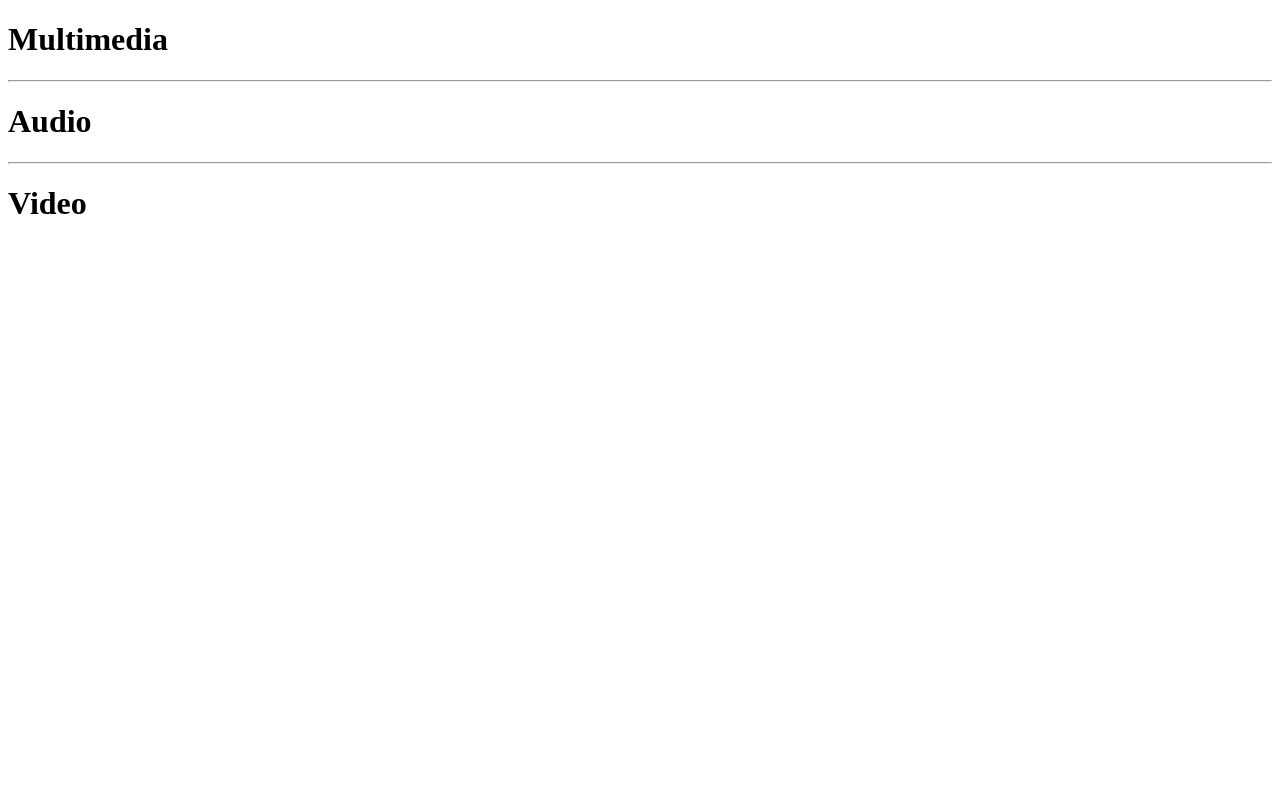
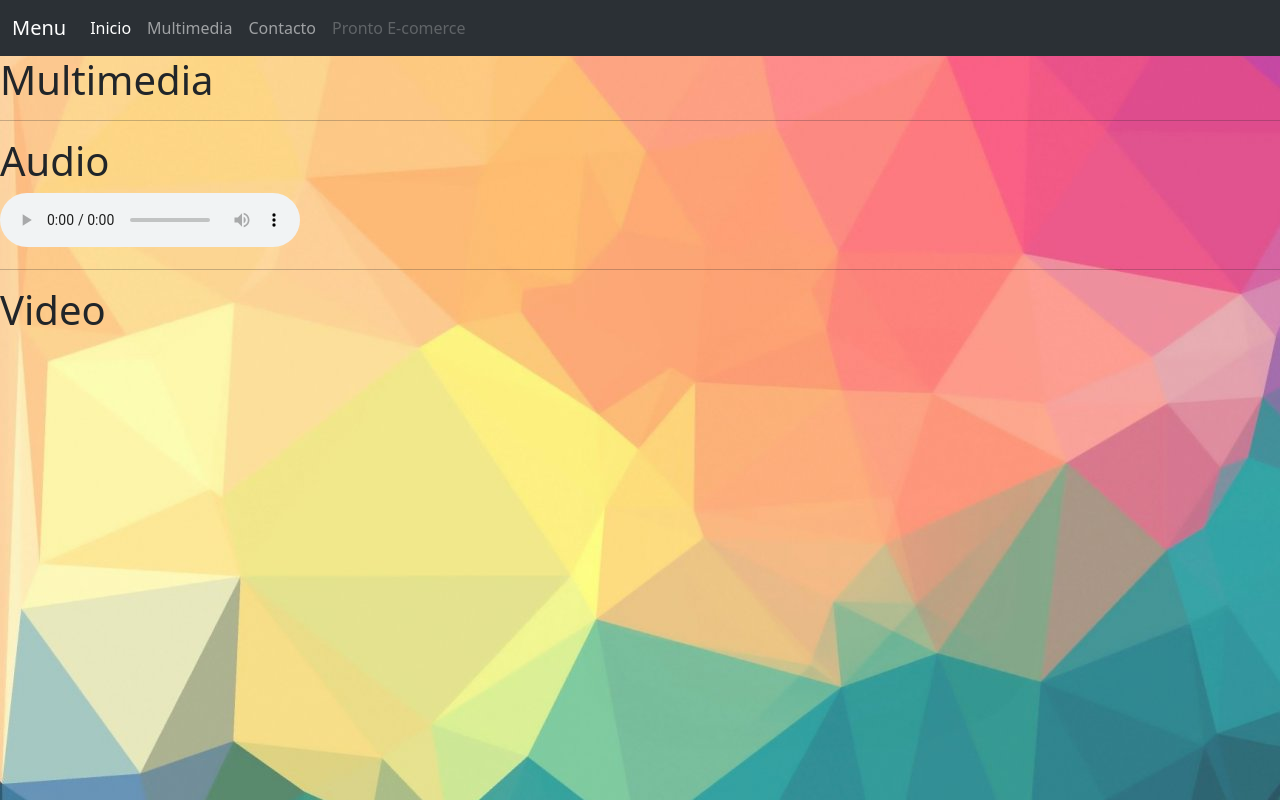
Before and after one commit to Jean-Pierre-A/Html-page, a plain HTML site: page multimedia.html in a window 1280 px wide. Drawn offline with nearby package versions, Linux system fonts and the light colour scheme.

Commit message:
Menu multimedia

```diff
--- a/multimedia.html
+++ b/multimedia.html
@@ -4,15 +4,36 @@
     <meta charset="UTF-8">
     <meta name="viewport" content="width=device-width, initial-scale=1.0">
     <title>Document</title>
+    <link rel="stylesheet" href="styles/styles.css">
+    <link href="https://cdn.jsdelivr.net/npm/bootstrap@5.3.3/dist/css/bootstrap.min.css" rel="stylesheet" integrity="sha384-QWTKZyjpPEjISv5WaRU9OFeRpok6YctnYmDr5pNlyT2bRjXh0JMhjY6hW+ALEwIH" crossorigin="anonymous">
 </head>
 <body>
+    <nav class="navbar bg-primary navbar-expand-lg bg-body-tertiary" data-bs-theme="dark">
+        <div class="container-fluid">
+          <a class="navbar-brand" href="#">Menu</a>
+          <button class="navbar-toggler" type="button" data-bs-toggle="collapse" data-bs-target="#navbarNavAltMarkup" aria-controls="navbarNavAltMarkup" aria-expanded="false" aria-label="Toggle navigation">
+            <span class="navbar-toggler-icon"></span>
+          </button>
+          <div class="collapse navbar-collapse" id="navbarNavAltMarkup">
+            <div class="navbar-nav">
+              <a class="nav-link active" aria-current="page" href="/index.html">Inicio</a>
+              <a class="nav-link" href="/multimedia.html">Multimedia</a>
+              <a class="nav-link" href="#">Contacto</a>
+              <a class="nav-link disabled" aria-disabled="true">Pronto E-comerce</a>
+            </div>
+          </div>
+        </div>
+      </nav>
 
     <h1>Multimedia</h1>
 
     <hr>
 
     <h1>Audio</h1>
-
+    <audio controls>
+        <source src="audio/Audio.mp3" type="audio/ogg">
+      Your browser does not support the audio element.
+      </audio>
     <hr>
 
     <h1>Video</h1>
--- a/styles/styles.css
+++ b/styles/styles.css
@@ -1,6 +1,6 @@
 body{
 
-    background-image: url(/imgs/fondo2.jpg)
+    background-image: url(../imgs/fondo2.jpg)
 }
 main {
     padding-left: 50px;
```
Also changed, not shown: index.html (+1 -1 lines), 1 other file.
